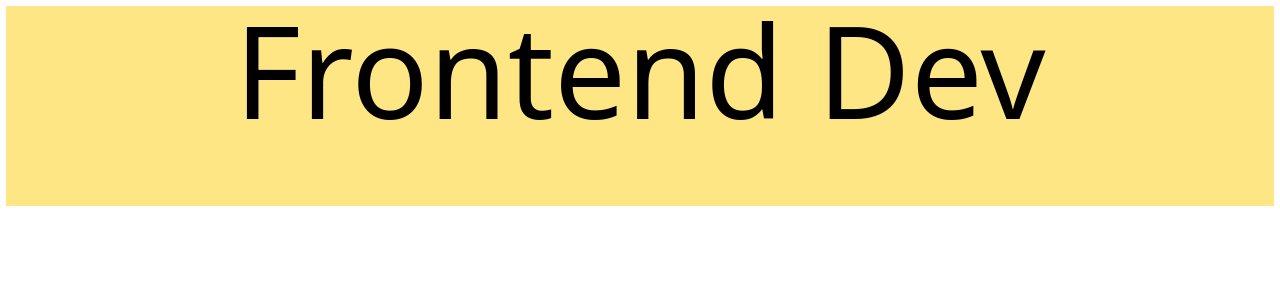
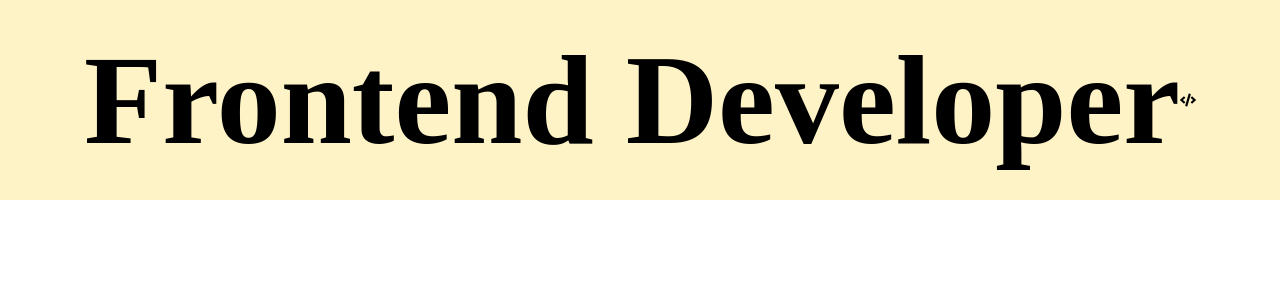
Before and after one commit to ShinzDev/tangoport, a Next.js app: page / in a window 1280 px wide. Shown: the top 300 px of the page. Built offline with nearby package versions, Linux system fonts and the light colour scheme.

Commit message:
header done frontend developer text added code icon added next is the body

```diff
--- a/src/app/components/header.jsx
+++ b/src/app/components/header.jsx
@@ -1,9 +1,19 @@
+//import asset
+import { FaCode } from "react-icons/fa";
+
 export default function Header() {
-    return (
-      <main className=" justify-center" >
-        <div className="  bg-amber-200  justify-center  h-50 text-center ">
-            <h1 className=" font-[<Fira_sans>]  text-9xl">Frontend Dev  </h1>
+  return (
+    <main id="oga" className=" ">
+      <div className="h-50  w-full justify-center flex items-center bg-amber-100 ">
+        <h1 className="font-[Rinjani]  text-3xl sm:text-4xl md:text-5xl lg:text-6xl xl:text-9xl font-black ">
+          Frontend Developer
+        </h1>
+        <div>
+          <FaCode />
         </div>
-      </main>
-    );
-  }
+      </div>
+    </main>
+  );
+}
+
+//  grid-cols-2
--- a/src/app/components/navbar.jsx
+++ b/src/app/components/navbar.jsx
@@ -5,10 +5,10 @@ export default function Navbar() {
         <main>
             <div className="">
                 <nav className=" flag  flex  justify-center gap-10">
-                    <a>Home</a>
-                    <a>About</a>
-                    <a>Blog</a>
-                    <a>Project</a>
+                    <a href="#oga">Home</a>
+                    <a href="">About</a>
+                    <a href="">Blog</a>
+                    <a href="">Project</a>
                 </nav>
             </div>
         </main>
--- a/src/app/page.tsx
+++ b/src/app/page.tsx
@@ -9,12 +9,13 @@ import "./globals.css";
 
 export default function Home() {
   return (
-    <main  className=" flag  m-1.5">
+    <main  className=" flag  ">
       <div >
         {/* <Navbar /> */}
         <Header/>
         {/* <Body/> */}
         {/* <Footer /> */}
+
       </div>
     </main>
   );
```
Also changed, not shown: package.json (+5 -4 lines), 1 other file (tests, documents, lock files or other folders).
